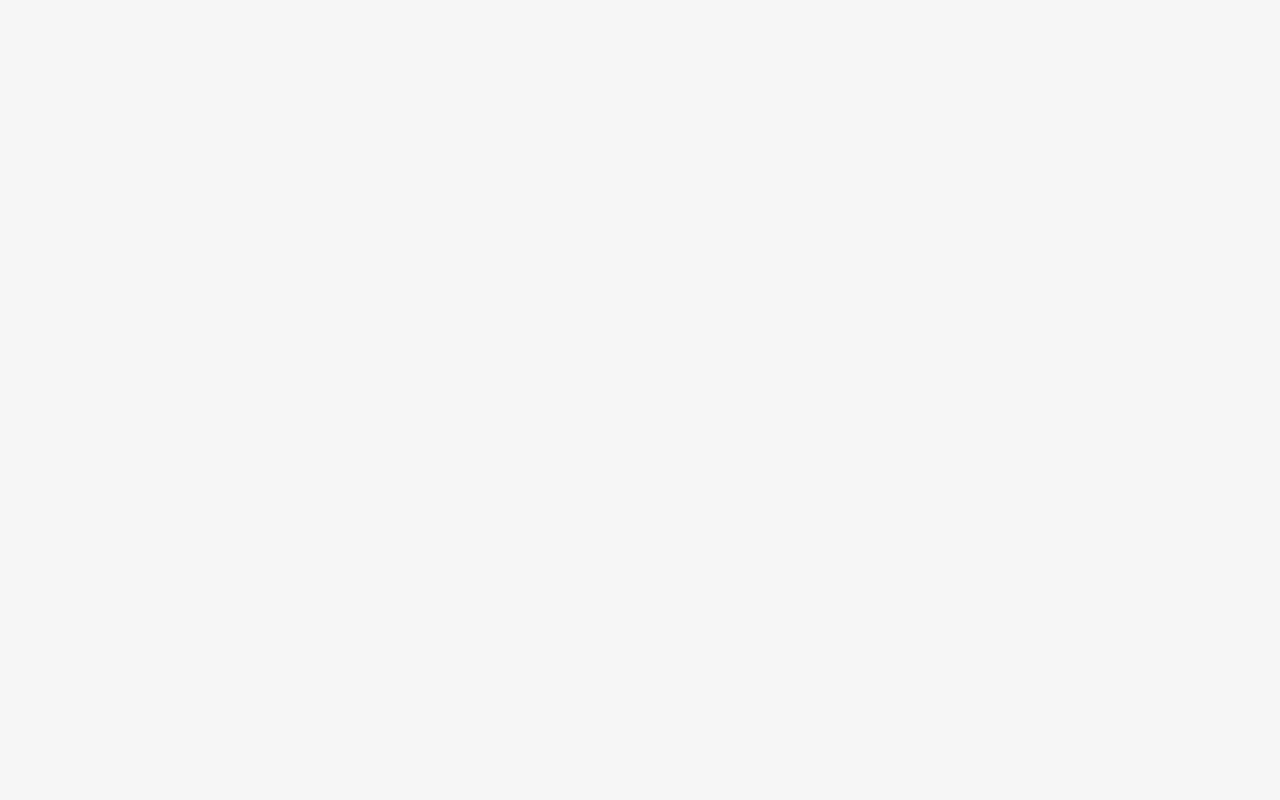
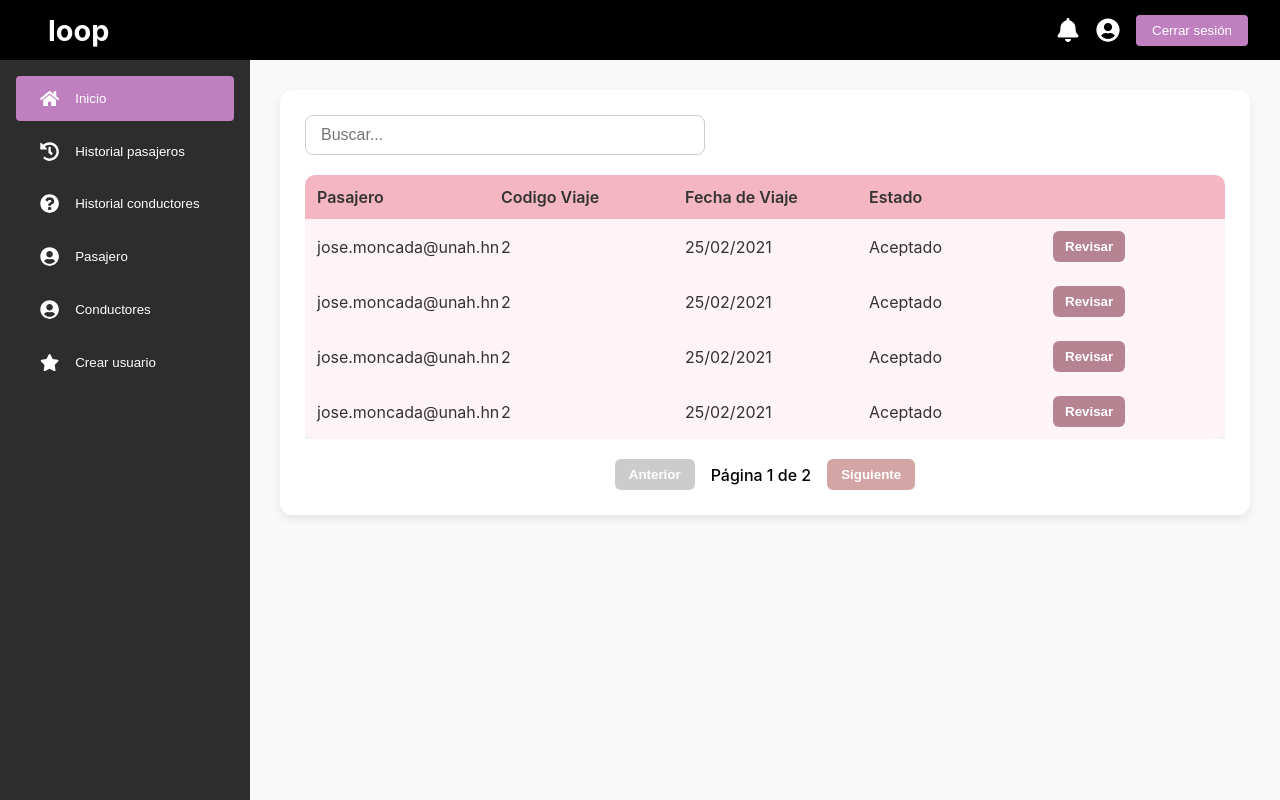
Before and after one commit to valeriap14/Frontend_carpool, a React (Create React App) app: page /Admi/HistorialReserva in a window 1280 px wide. Before the commit this address had no page. Built offline with nearby package versions, Linux system fonts and the light colour scheme.

Commit message:
historial de reserva y pasajero

```diff
--- a/src/App.js
+++ b/src/App.js
@@ -10,14 +10,14 @@ import ConfirmarReserva from './pages/ConfirmarReserva';
 
 //administrador
 import InicioAdmi from "./pages/inicioAdmi";
-import HistoriaPasajeros from "./pages/hisPasajero";
+import HistoriaPasajeros from "./pages/admiHistorialPasajero";
 import HistorialViaje from "./pages/AdmiHistorial";
 import AdmiPasajero from "./pages/admiPasajero";
 import AdmiConductor from "./pages/admiConductor";
 import AdmiUsuario from "./pages/admiUsuario";
 import AdmiVerPasajero from "./pages/admiVerPasajero";
 import AdmiVerConductor from "./pages/admiVerConductor";
-
+import AdmiHistorialReserva from "./pages/AdmiHistorialReserva";
 
 function App() {
   return (
@@ -40,6 +40,7 @@ function App() {
           <Route path="/Admi/Usuario" element={<AdmiUsuario />} />
           <Route path="/Admi/InfoPasajero" element={<AdmiVerPasajero />} />
           <Route path="/Admi/InfoConductor" element={<AdmiVerConductor />} />
+          <Route path="/Admi/HistorialReserva" element={<AdmiHistorialReserva />} />
 
       </Routes>
 
--- /dev/null
+++ b/src/pages/AdmiHistorialReserva.js
@@ -0,0 +1,113 @@
+import Menu from "./admi";
+import { useState} from 'react';
+import '../styles/tablas.css';
+
+
+
+function HistorialReserva(){
+  const usuarios = [
+        { pasajero: 'jose.moncada@unah.hn', id_viaje: '2', fechaViaje: '25/02/2021', estado: 'Aceptado' },
+        { pasajero: 'jose.moncada@unah.hn', id_viaje: '2', fechaViaje: '25/02/2021', estado: 'Aceptado' },
+        { pasajero: 'jose.moncada@unah.hn', id_viaje: '2', fechaViaje: '25/02/2021', estado: 'Aceptado' },
+        { pasajero: 'jose.moncada@unah.hn', id_viaje: '2', fechaViaje: '25/02/2021', estado: 'Aceptado' },
+        { pasajero: 'jose.moncada@unah.hn', id_viaje: '2', fechaViaje: '25/02/2021', estado: 'Aceptado' },
+        { pasajero: 'jose.moncada@unah.hn', id_viaje: '2', fechaViaje: '25/02/2021', estado: 'Aceptado' },
+        { pasajero: 'jose.moncada@unah.hn', id_viaje: '2', fechaViaje: '25/02/2021', estado: 'Aceptado' },
+
+      ];
+
+      const [busqueda, setBusqueda] = useState('');
+      const [paginaActual, setPaginaActual] = useState(1);
+      const registrosPorPagina = 4;
+
+      const usuariosFiltrados = usuarios.filter(usuario =>
+        Object.values(usuario).some(valor =>
+          valor.toLowerCase().includes(busqueda.toLowerCase())
+        )
+      );
+
+      const totalPaginas = Math.ceil(usuariosFiltrados.length / registrosPorPagina);
+      const inicio = (paginaActual - 1) * registrosPorPagina;
+      const usuariosPaginados = usuariosFiltrados.slice(inicio, inicio + registrosPorPagina);
+
+      const cambiarPagina = (nuevaPagina) => {
+        if (nuevaPagina >= 1 && nuevaPagina <= totalPaginas) {
+          setPaginaActual(nuevaPagina);
+        }
+      };
+
+
+
+
+
+        return(
+
+          <Menu>
+            <div className="contenedor-blanco">
+              <div className="contenedor-usuarios">
+                   <input
+                  type="text"
+                  placeholder="Buscar..."
+                  className="input-buscar"
+                  value={busqueda}
+                  onChange={(e) => {
+                    setBusqueda(e.target.value);
+                    setPaginaActual(1);
+                  }}
+              />
+
+              <div className="tabla-responsive">
+                <table className="tabla-usuarios">
+                  <thead>
+                    <tr>
+                      <th>Pasajero</th>
+                      <th>Codigo Viaje</th>
+                      <th>Fecha de Viaje</th>
+                      <th>Estado</th>
+                      <th></th>
+                    </tr>
+                  </thead>
+                  <tbody>
+                    {usuariosPaginados.length > 0 ? (
+                      usuariosPaginados.map((u, i) => (
+                        <tr key={i}>
+                          <td>{u.pasajero}</td>
+                          <td>{u.id_viaje}</td>
+                          <td>{u.fechaViaje}</td>
+                          <td>{u.estado}</td>
+                          <td>
+                            <button className="boton-revisar">Revisar</button>
+                          </td>
+                        </tr>
+                      ))
+                    ) : (
+                      <tr>
+                        <td colSpan="5">No se encontraron resultados.</td>
+                      </tr>
+                    )}
+                  </tbody>
+                </table>
+              </div>
+
+              <div className="paginacion">
+                <button onClick={() => cambiarPagina(paginaActual - 1)} disabled={paginaActual === 1}>
+                  Anterior
+                </button>
+                <span>Página {paginaActual} de {totalPaginas}</span>
+                <button onClick={() => cambiarPagina(paginaActual + 1)} disabled={paginaActual === totalPaginas}>
+                  Siguiente
+                </button>
+              </div>
+
+
+              </div>
+              </div>
+
+
+          </Menu>
+
+        );
+
+
+}
+export default HistorialReserva;
--- /dev/null
+++ b/src/pages/admiHistorialPasajero.js
@@ -0,0 +1,111 @@
+
+import Menu from "./admi";
+import { useState} from 'react';
+import '../styles/tablas.css';
+
+
+function HistorialPasajeros(){
+    const usuarios = [
+            { pasajero: 'jose.moncada@unah.hn', id_viaje: '2', fechaViaje: '25/02/2021', estado: 'Aceptado' },
+            { pasajero: 'jose.moncada@unah.hn', id_viaje: '2', fechaViaje: '25/02/2021', estado: 'Aceptado' },
+            { pasajero: 'jose.moncada@unah.hn', id_viaje: '2', fechaViaje: '25/02/2021', estado: 'Aceptado' },
+            { pasajero: 'jose.moncada@unah.hn', id_viaje: '2', fechaViaje: '25/02/2021', estado: 'Aceptado' },
+            { pasajero: 'jose.moncada@unah.hn', id_viaje: '2', fechaViaje: '25/02/2021', estado: 'Aceptado' },
+            { pasajero: 'jose.moncada@unah.hn', id_viaje: '2', fechaViaje: '25/02/2021', estado: 'Aceptado' },
+            { pasajero: 'jose.moncada@unah.hn', id_viaje: '2', fechaViaje: '25/02/2021', estado: 'Aceptado' },
+
+          ];
+
+          const [busqueda, setBusqueda] = useState('');
+          const [paginaActual, setPaginaActual] = useState(1);
+          const registrosPorPagina = 4;
+
+          const usuariosFiltrados = usuarios.filter(usuario =>
+            Object.values(usuario).some(valor =>
+              valor.toLowerCase().includes(busqueda.toLowerCase())
+            )
+          );
+
+          const totalPaginas = Math.ceil(usuariosFiltrados.length / registrosPorPagina);
+          const inicio = (paginaActual - 1) * registrosPorPagina;
+          const usuariosPaginados = usuariosFiltrados.slice(inicio, inicio + registrosPorPagina);
+
+          const cambiarPagina = (nuevaPagina) => {
+            if (nuevaPagina >= 1 && nuevaPagina <= totalPaginas) {
+              setPaginaActual(nuevaPagina);
+            }
+          };
+
+
+
+        return(
+
+          <Menu>
+            <div className="contenedor-blanco">
+              <div className="contenedor-usuarios">
+                   <input
+                  type="text"
+                  placeholder="Buscar..."
+                  className="input-buscar"
+                  value={busqueda}
+                  onChange={(e) => {
+                    setBusqueda(e.target.value);
+                    setPaginaActual(1);
+                  }}
+              />
+
+              <div className="tabla-responsive">
+                <table className="tabla-usuarios">
+                  <thead>
+                    <tr>
+                      <th>Pasajero</th>
+                      <th>Codigo Viaje</th>
+                      <th>Fecha de Viaje</th>
+                      <th>Estado</th>
+                      <th></th>
+                    </tr>
+                  </thead>
+                  <tbody>
+                    {usuariosPaginados.length > 0 ? (
+                      usuariosPaginados.map((u, i) => (
+                        <tr key={i}>
+                          <td>{u.pasajero}</td>
+                          <td>{u.id_viaje}</td>
+                          <td>{u.fechaViaje}</td>
+                          <td>{u.estado}</td>
+                          <td>
+                            <button className="boton-revisar">Revisar</button>
+                          </td>
+                        </tr>
+                      ))
+                    ) : (
+                      <tr>
+                        <td colSpan="5">No se encontraron resultados.</td>
+                      </tr>
+                    )}
+                  </tbody>
+                </table>
+              </div>
+
+              <div className="paginacion">
+                <button onClick={() => cambiarPagina(paginaActual - 1)} disabled={paginaActual === 1}>
+                  Anterior
+                </button>
+                <span>Página {paginaActual} de {totalPaginas}</span>
+                <button onClick={() => cambiarPagina(paginaActual + 1)} disabled={paginaActual === totalPaginas}>
+                  Siguiente
+                </button>
+              </div>
+
+
+              </div>
+              </div>
+
+
+          </Menu>
+
+        );
+
+
+}
+export default HistorialPasajeros;
--- a/src/pages/hisPasajero.js
+++ /dev/null
@@ -1,21 +0,0 @@
-
-import Menu from "./admi";
-
-
-function HistoriaPasajeros(){
-
-
-
-
-        return(
-
-          <Menu>
-
-
-          </Menu>
-
-        );
-
-
-}
-export default HistoriaPasajeros;
```
